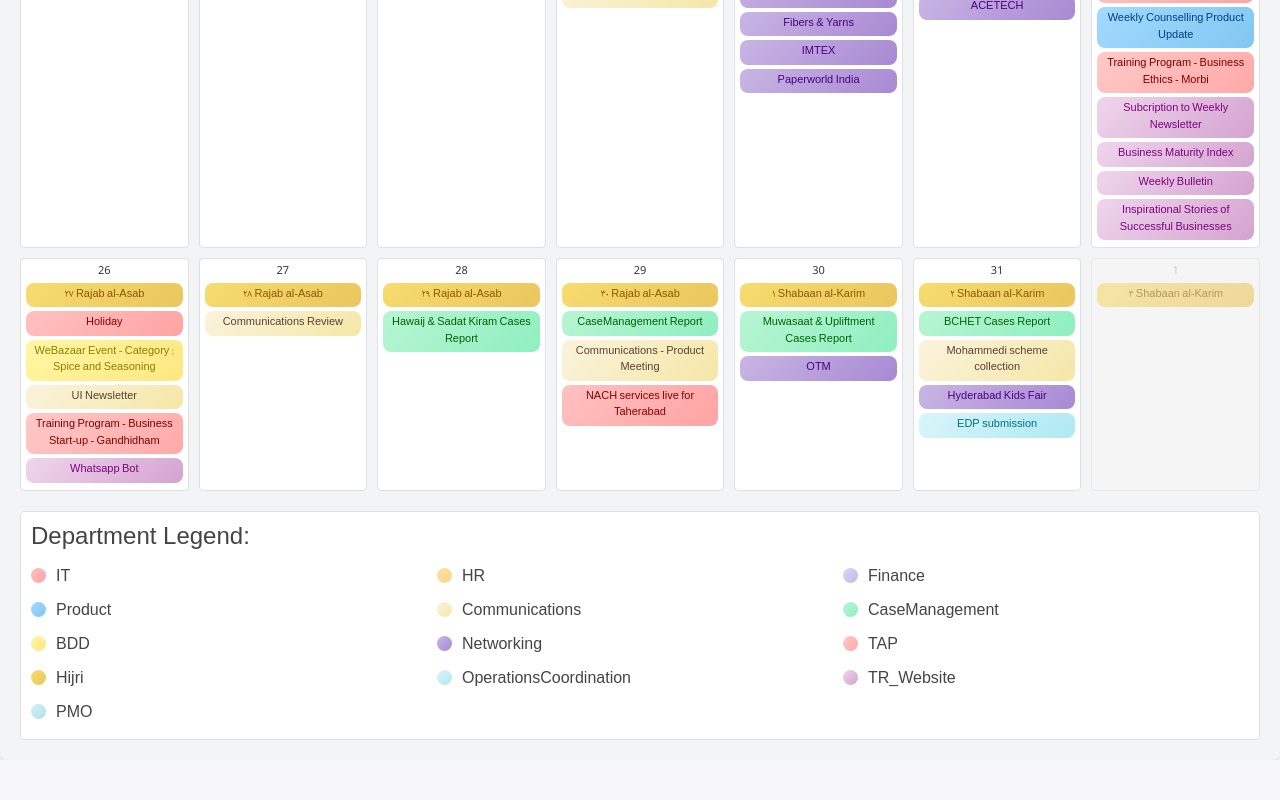
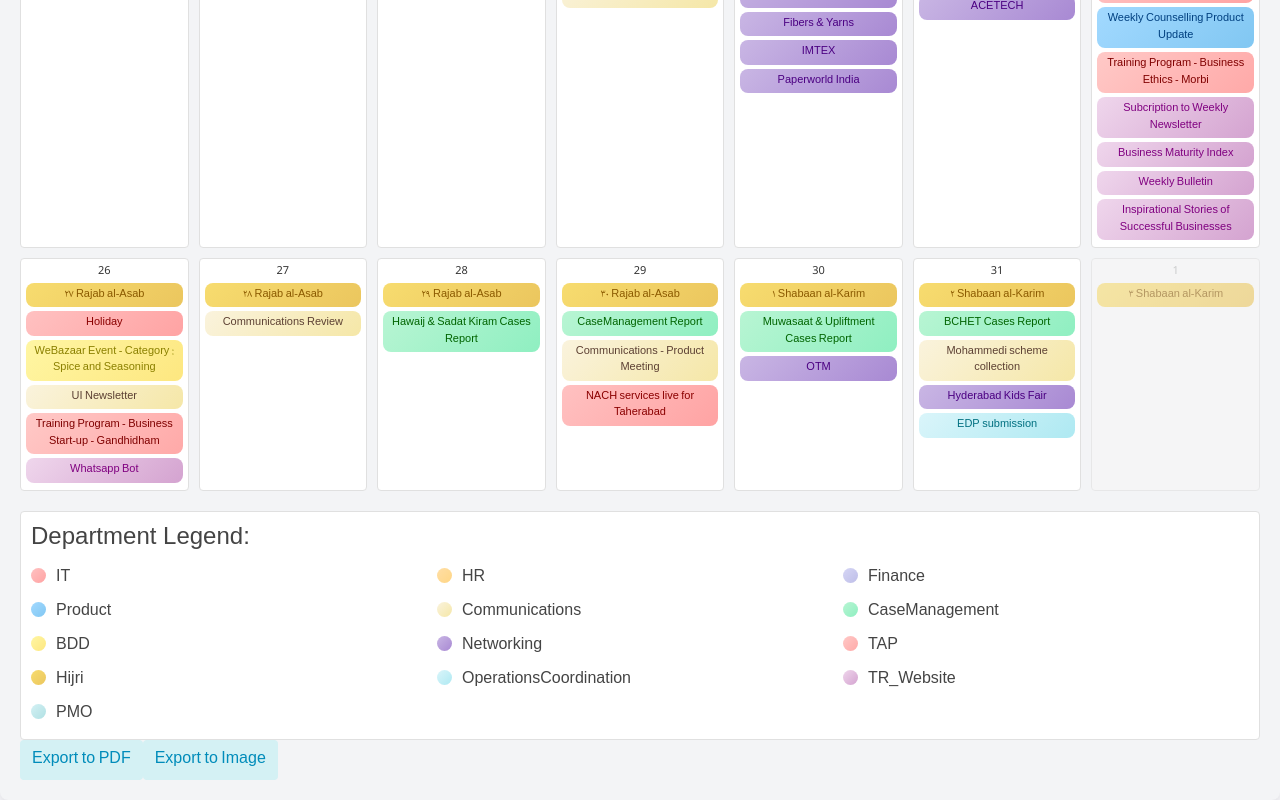
Before and after one commit to murtazastar/MyCalPublishHQHB, a React (Create React App) app: page / in a window 1280 px wide. Shown: the part 1467-2267 px from the top of the page. Before the commit the page ends 2227 px from the top, so only its background shows below. Built offline with nearby package versions, Linux system fonts and the light colour scheme.

Commit message:
export image

```diff
--- a/package.json
+++ b/package.json
@@ -8,7 +8,9 @@
     "@testing-library/user-event": "^13.5.0",
     "bootstrap": "^5.3.3",
     "date-fns": "^4.1.0",
+    "html-to-image": "^1.11.11",
     "jquery": "^3.7.1",
+    "jspdf": "^2.5.2",
     "popper.js": "^1.16.1",
     "react": "^18.3.1",
     "react-dom": "^18.3.1",
--- a/src/CalendarWithBeautifiedStyles.js
+++ b/src/CalendarWithBeautifiedStyles.js
@@ -10,6 +10,8 @@ import {
   endOfWeek,
   isToday,
 } from "date-fns";
+import { jsPDF } from "jspdf";
+import { toPng } from "html-to-image";
 
 const CalendarWithBeautifiedStyles = () => {
   const [currentMonth, setCurrentMonth] = useState(new Date());
@@ -17,21 +19,6 @@ const CalendarWithBeautifiedStyles = () => {
   const [events, setEvents] = useState([]);
 
   // Departments and their pastel color codes
-//   const departments = {
-//     IT: "#FFC1C1", // Soft Coral
-//     HR: "#FFDEA5", // Light Apricot
-//     Finance: "#D6D6F5", // Soft Lavender
-//     Product: "#A2D9FF", // Light Sky Blue
-//     Communications: "#FAF3DD", // Vanilla Cream
-//     CaseManagement: "#B8F5D3", // Light Mint Green
-//     BDD: "#FFF6A3", // Soft Yellow
-//     Networking: "#C9B6E4", // Soft Lilac
-//     TAP: "#FFC9C7", // Rose Quartz
-//     Hijri: "#F7DC6F", // Soft Gold
-//     OperationsCoordination: "#DAF5FA", // Light Aqua
-//     TR_Website: "#EFD6EC", // Pastel Pink Lavender
-//     PMO: "#D4F1F4", // Soft Ice Blue
-// };
   const departments = {
     IT: "linear-gradient(135deg, #FFC1C1, #FFA3A3)", // Coral to deeper coral
     HR: "linear-gradient(135deg, #FFDEA5, #FFD685)", // Apricot to deeper apricot
@@ -89,6 +76,34 @@ const CalendarWithBeautifiedStyles = () => {
     return events.filter((event) => event.date === dayKey);
   };
 
+  const exportToPDF = () => {
+    const doc = new jsPDF();
+    const calendarElement = document.getElementById("calendar");
+
+    doc.html(calendarElement, {
+      callback: function (doc) {
+        doc.save("calendar.pdf");
+      },
+      x: 10,
+      y: 10,
+      width: 190,
+      windowWidth: 800,
+    });
+  };
+
+  const exportToImage = () => {
+    const calendarElement = document.getElementById("calendar");
+
+    toPng(calendarElement, { quality: 0.95 })
+      .then((dataUrl) => {
+        const link = document.createElement("a");
+        link.download = "calendar.png";
+        link.href = dataUrl;
+        link.click();
+      })
+      .catch((error) => console.error("Failed to export image:", error));
+  };
+  //
   return (
     <div className="calendar-container">
       {/* Header */}
@@ -104,6 +119,7 @@ const CalendarWithBeautifiedStyles = () => {
         </button>
       </header>
 
+      <div id="calendar">
       {/* Weekdays */}
       <div className="calendar-grid weekdays">
         {weekdays.map((weekday) => {
@@ -192,6 +208,15 @@ const CalendarWithBeautifiedStyles = () => {
         </ul>
       </div>
     </div>
+    <div className="actions">
+        <button className="nav-btn" onClick={exportToPDF}>
+          Export to PDF
+        </button>
+        <button className="nav-btn" onClick={exportToImage}>
+          Export to Image
+        </button>
+      </div>
+      </div>
   );
 };
 
```
Also changed, not shown: 1 other file (tests, documents, lock files or other folders).
